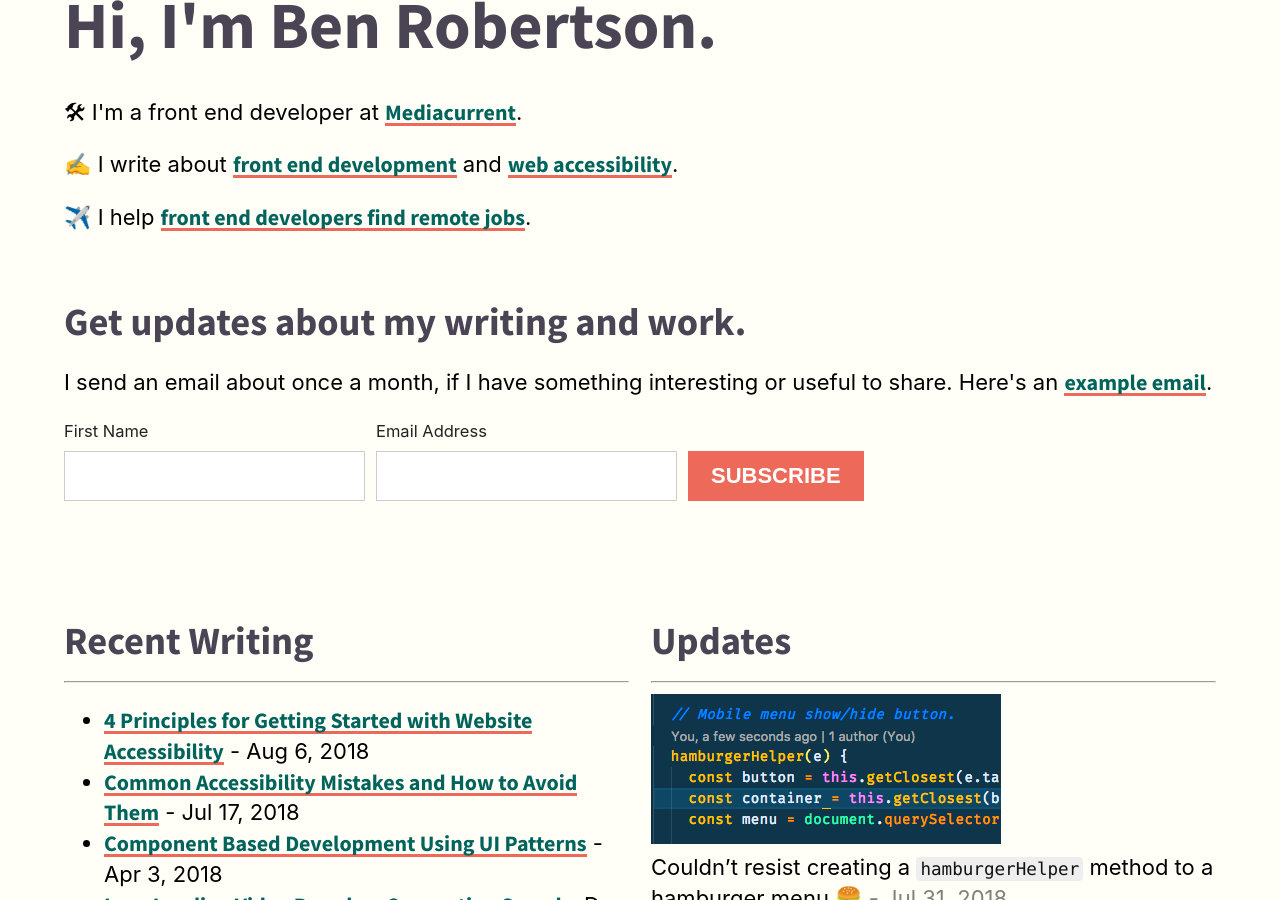
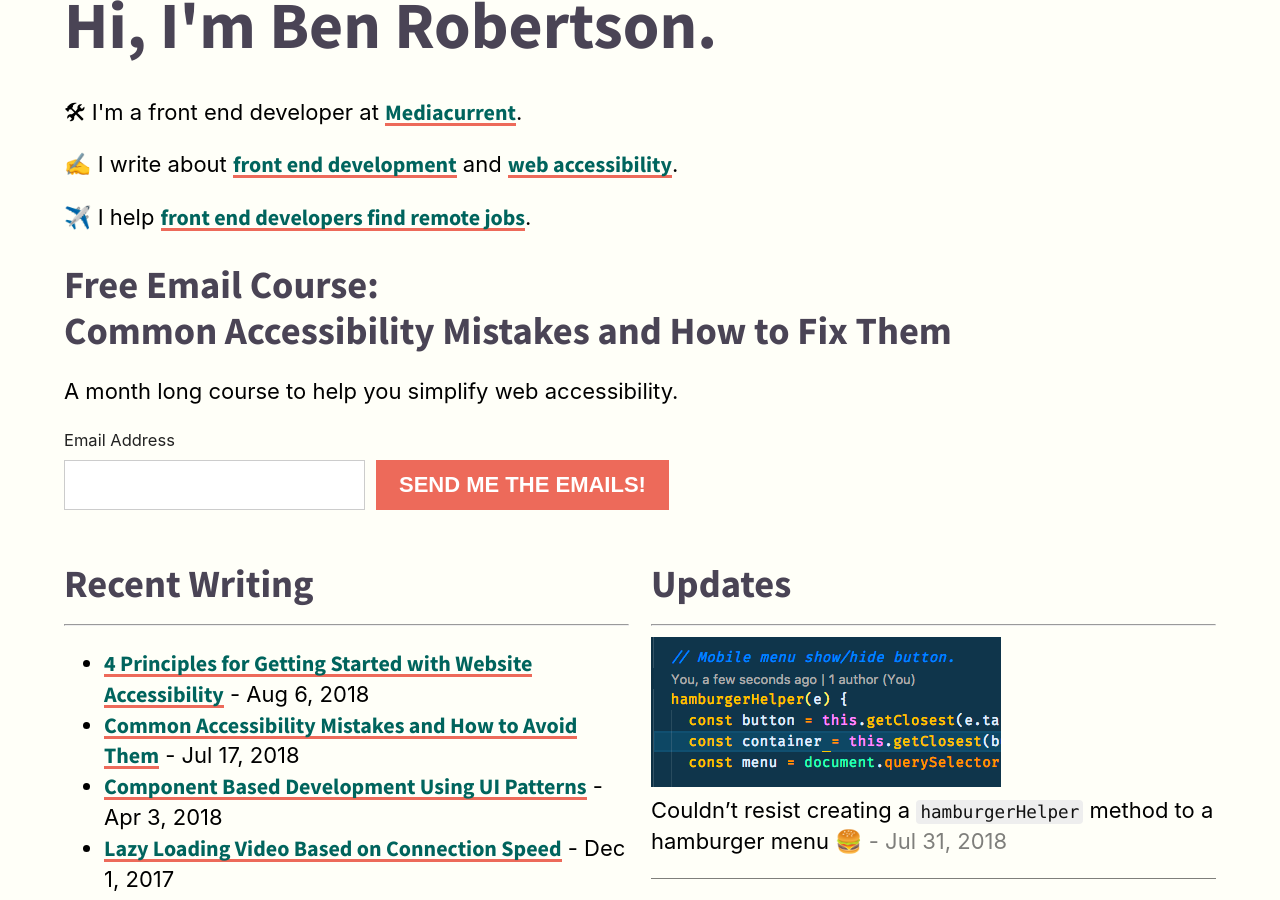
Before and after one commit to benjamingrobertson/benjamingrobertson.github.io, a Jekyll site: the page built from index.md, in a window 1280 px wide and 900 px high, scrolled down 312 px. Built offline with Jekyll 4.4.1, drawn with Linux system fonts in a browser that asks for light colours; some web fonts are replaced.

```diff
--- a/_includes/signup.html
+++ b/_includes/signup.html
@@ -12,10 +12,6 @@
     target="_blank"
     novalidate>
         <div id="mc_embed_signup_scroll" class="mc-signup__form-group">
-            <div class="mc-field-group">
-                <label for="mce-FNAME">First Name </label>
-                <input type="text" value="" name="FNAME" class="" id="mce-FNAME">
-            </div>
             <div class="mc-field-group">
                 <label for="mce-EMAIL">Email Address </label>
                 <input type="email" value="" name="EMAIL" class="required email" id="mce-EMAIL">
--- a/_layouts/default.html
+++ b/_layouts/default.html
@@ -1,5 +1,5 @@
 <!DOCTYPE html>
-<html lang="{{ page.lang | default: site.lang | default: " en " }}">
+<html lang="{{ page.lang | default: site.lang | default: "en-US" }}">
 
 {% include head.html %}
 
@@ -7,7 +7,7 @@
 
     {% include header.html %}
 
-    <main class="" aria-label="Content">
+    <main class="">
         {{ content }}
     </main>
 
--- a/_layouts/home.html
+++ b/_layouts/home.html
@@ -10,16 +10,12 @@ layout: default
         <p>✈️ I help <a href="https://frontendremotejobs.com">front end developers find remote jobs</a>.</p>
     </div>
 
-    <div id="mc_embed_signup" class="mc-signup">
-        <h2>Get updates about my writing and work.</h2>
-        <p>I send an email about once a month, if I have something interesting or useful to share. Here's an <a href="https://mailchi.mp/550764ebda3b/10-common-accessibility-mistakes-and-how-to-avoid-them">example email</a>.</p>
+    <div id="mc_embed_signup" class="">
+        <h2>Free Email Course:<br>Common Accessibility Mistakes and How to Fix Them</h2>
+        <p>A month long course to help you simplify web accessibility.</p>
 
-        <form action="//benjamingrobertson.us15.list-manage.com/subscribe/post?u=aafc0f8e65dbc564446043b15&amp;id=6e6d0bd232" method="post" id="mc-embedded-subscribe-form" name="mc-embedded-subscribe-form" class="validate" target="_blank" novalidate>
+        <form action="//benjamingrobertson.us15.list-manage.com/subscribe/post?u=aafc0f8e65dbc564446043b15&amp;id=c13c8e9339" method="post" id="mc-embedded-subscribe-form" name="mc-embedded-subscribe-form" class="validate" target="_blank" novalidate>
             <div id="mc_embed_signup_scroll" class="mc-signup__form-group">
-                <div class="mc-field-group">
-                    <label for="mce-FNAME">First Name </label>
-                    <input type="text" value="" name="FNAME" class="" id="mce-FNAME">
-                </div>
                 <div class="mc-field-group">
                     <label for="mce-EMAIL">Email Address </label>
                     <input type="email" value="" name="EMAIL" class="required email" id="mce-EMAIL">
@@ -29,8 +25,8 @@ layout: default
                     <div class="response" id="mce-success-response" style="display:none"></div>
                 </div>
                 <!-- real people should not fill this in and expect good things - do not remove this or risk form bot signups-->
-                <div style="position: absolute; left: -5000px;" aria-hidden="true"><input type="text" name="b_aafc0f8e65dbc564446043b15_6e6d0bd232" tabindex="-1" value=""></div>
-                <div class="clear"><input ga-on="click" ga-event-category="Newsletter" ga-event-action="Subscribe" ga-event-label="home" type="submit" value="Subscribe" name="subscribe" id="mc-embedded-subscribe" class="button"></div>
+                <div style="position: absolute; left: -5000px;" aria-hidden="true"><input type="text" name="b_aafc0f8e65dbc564446043b15_c13c8e9339" tabindex="-1" value=""></div>
+                <div class="clear"><input ga-on="click" ga-event-category="Newsletter" ga-event-action="Subscribe" ga-event-label="home" type="submit" value="Send me the emails!" name="subscribe" id="mc-embedded-subscribe" class="button"></div>
             </div>
         </form>
     </div>
--- a/_layouts/post.html
+++ b/_layouts/post.html
@@ -54,8 +54,8 @@ comments: true
 
 {% include
     signup.html
-    listId="baaa94d97b"
-    title="Free Email Course: <br>9 Common Accessibility Mistakes and How to Avoid Them"
-    content="A nine day course to help you simplify web accessibility now."
+    listId="c13c8e9339"
+    title="Free Email Course: <br>Common Accessibility Mistakes and How to Fix Them"
+    content="A month long course to help you simplify web accessibility."
     submit="Sign me up!"
     %}
```
